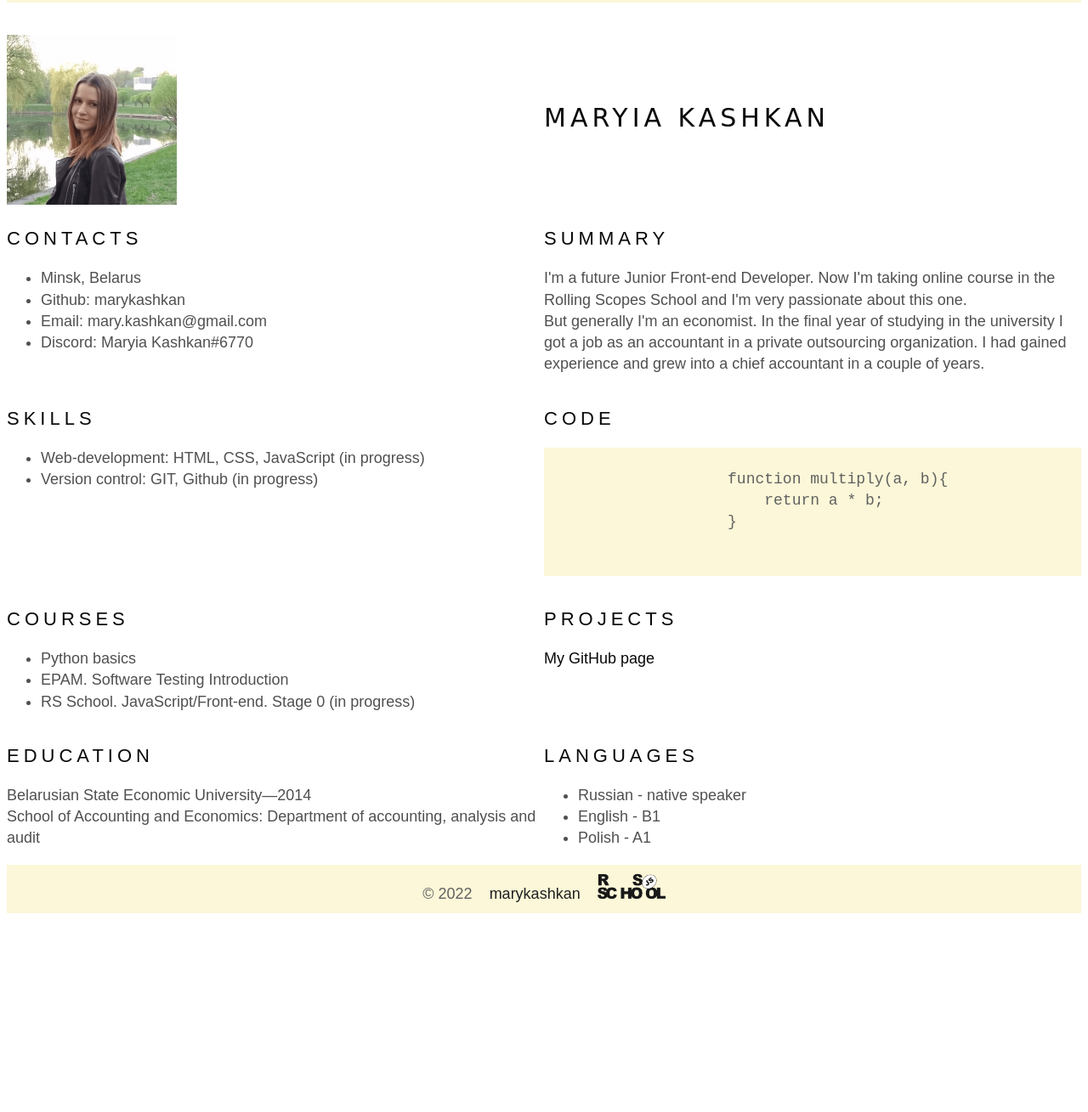
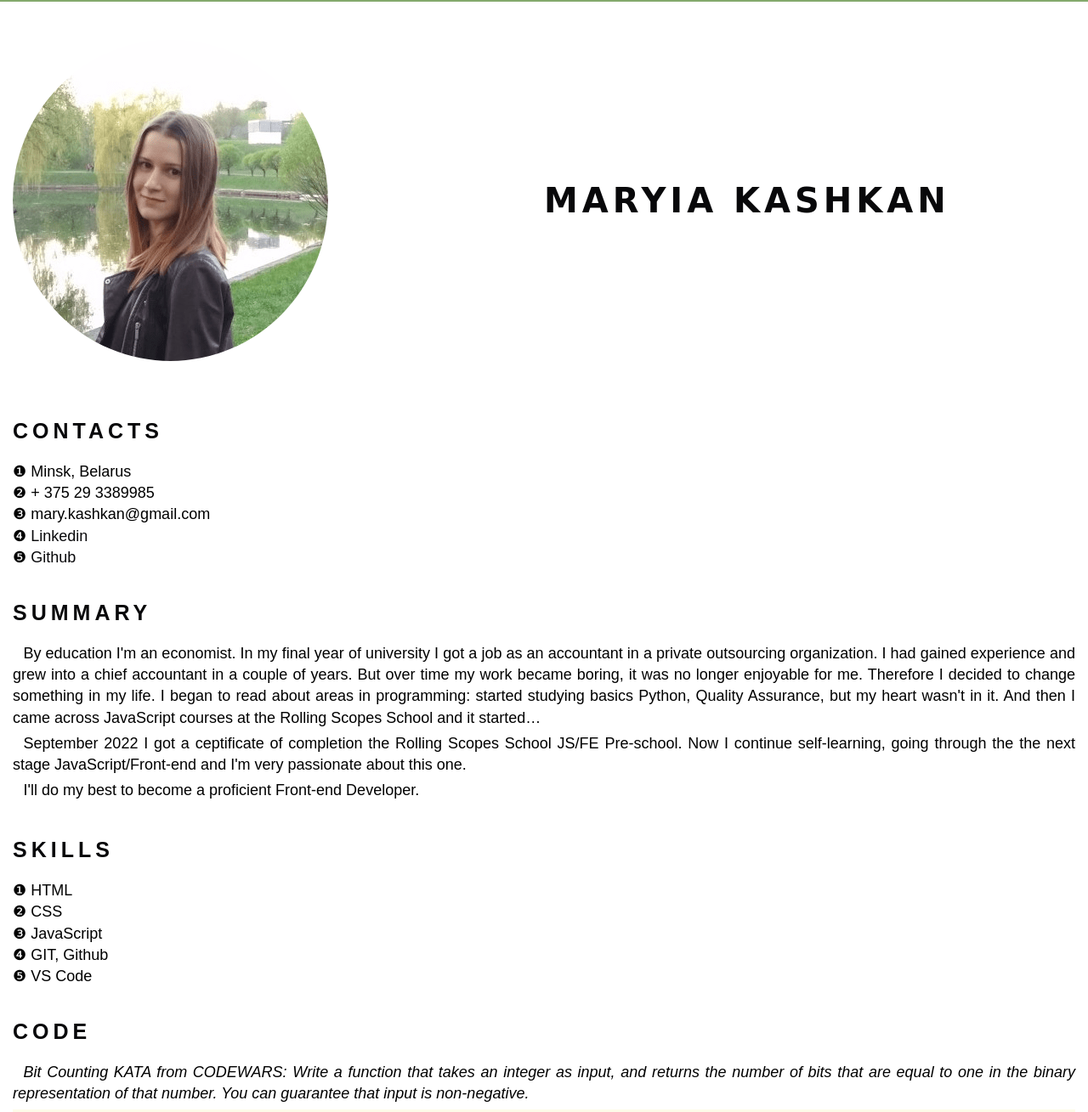
Before and after one commit to marykashkan/rsschool-cv, a plain HTML site: page index.html in a window 1280 px wide. Shown: the part 68-1377 px from the top of the page at 85% size. Before the commit the page ends 1151 px from the top, so only its background shows below. Drawn offline with Linux system fonts and the light colour scheme.

Commit message:
feat: change cv add more info

```diff
--- a/index.html
+++ b/index.html
@@ -1,14 +1,17 @@
 <!DOCTYPE html>
 <html lang="en">
   <head>
-    <meta charset="UTF-8">
-    <meta http-equiv="X-UA-Compatible" content="IE=edge">
-    <meta name="viewport" content="width=device-width, initial-scale=1.0">
-    <link rel="stylesheet" href="./style.css">
-    <link rel="icon" href="./assets/ico/favicon.ico">
+    <meta charset="UTF-8" />
+    <meta http-equiv="X-UA-Compatible" content="IE=edge" />
+    <meta name="viewport" content="width=device-width, initial-scale=1.0" />
+    <link rel="stylesheet" href="./style.css" />
+    <link rel="icon" href="./assets/ico/favicon.ico" />
     <title>CV Maryia Kashkan</title>
   </head>
   <body>
+    <div class="content">
+      <header class="header">
+        <div class="container">
           <nav class="nav">
             <ul class="nav-list">
               <li class="nav-item">
@@ -17,8 +20,12 @@
               <li class="nav-item">
                 <a href="#summary" class="nav-link">Summary</a>
               </li>
-        <li class="nav-item"><a href="#skills" class="nav-link">Skills</a></li>
-        <li class="nav-item"><a href="#code" class="nav-link">Code</a></li>
+              <li class="nav-item">
+                <a href="#skills" class="nav-link">Skills</a>
+              </li>
+              <li class="nav-item">
+                <a href="#code" class="nav-link">Code</a>
+              </li>
               <li class="nav-item">
                 <a href="#courses" class="nav-link">Courses</a>
               </li>
@@ -33,100 +40,155 @@
               </li>
             </ul>
           </nav>
-    <header class="header">
-      <div class="container"></div>
+        </div>
       </header>
       <main class="main">
         <div class="container main-container">
-        <section class="section">
+          <div class="main__row">
+            <section class="section section__photo">
               <h2 class="h2-none">my photo</h2>
-          <img class="img-me" src="./assets/png/me.png" alt="my photo">
+              <img class="img-me" src="./assets/png/me.png" alt="my photo" />
             </section>
-        <section class="section">
+            <section class="section section__name">
               <h1 class="section-name">Maryia Kashkan</h1>
             </section>
+          </div>
+
           <section class="section" id="contacts">
             <h2 class="section-title">Contacts</h2>
             <ul>
-            <li>Minsk, Belarus</li>
-            <li>Github: marykashkan</li>
-            <li>Email: mary.kashkan@gmail.com</li>
-            <li>Discord: Maryia Kashkan#6770</li>
+              <li>&#10102; Minsk, Belarus</li>
+              <li>&#10103; + 375 29 3389985</li>
+              <li>&#10104; mary.kashkan@gmail.com</li>
+              <li>
+                &#10105;
+                <a href="https://www.linkedin.com/in/maryia-kashkan-466654249/"
+                  >Linkedin</a
+                >
+              </li>
+              <li>
+                &#10106; <a href="https://github.com/marykashkan">Github</a>
+              </li>
             </ul>
           </section>
           <section class="section" id="summary">
             <h2 class="section-title">Summary</h2>
             <p>
-            I'm a future Junior Front-end Developer. Now I'm taking online
-            course in the Rolling Scopes School and I'm very passionate about
-            this one.<br>But generally I'm an economist. In the final year of
-            studying in the university I got a job as an accountant in a private
-            outsourcing organization. I had gained experience and grew into a
-            chief accountant in a couple of years.
+              By education I'm an economist. In my final year of university I
+              got a job as an accountant in a private outsourcing organization.
+              I had gained experience and grew into a chief accountant in a
+              couple of years. But over time my work became boring, it was no
+              longer enjoyable for me. Therefore I decided to change something
+              in my life. I began to read about areas in programming: started
+              studying basics Python, Quality Assurance, but my heart wasn't in
+              it. And then I came across JavaScript courses at the Rolling
+              Scopes School and it started…
             </p>
+
+            <p>
+              September 2022 I got a ceptificate of completion the Rolling
+              Scopes School JS/FE Pre-school. Now I continue self-learning,
+              going through the the next stage JavaScript/Front-end and I'm very
+              passionate about this one.
+            </p>
+            <p>I'll do my best to become a proficient Front-end Developer.</p>
           </section>
           <section class="section" id="skills">
             <h2 class="section-title">Skills</h2>
             <ul>
-            <li>Web-development: HTML, CSS, JavaScript (in progress)</li>
-            <li>Version control: GIT, Github (in progress)</li>
+              <li>&#10102; HTML</li>
+              <li>&#10103; CSS</li>
+              <li>&#10104; JavaScript</li>
+              <li>&#10105; GIT, Github</li>
+              <li>&#10106; VS Code</li>
             </ul>
           </section>
           <section class="section" id="code">
             <h2 class="section-title">Code</h2>
+            <p>
+              <span
+                >Bit Counting KATA from CODEWARS: Write a function that takes an
+                integer as input, and returns the number of bits that are equal
+                to one in the binary representation of that number. You can
+                guarantee that input is non-negative.</span
+              >
+            </p>
             <pre class="code">
               <code>
-                    function multiply(a, b){
-                        return a * b;
-                    }
+                var countBits = function(n) {
+                  let numberOfOnes = 0;
+                  let arr = Array.from(n.toString(2));
+                  arr.forEach(function(element) {
+                    if (element.includes('1')) {
+                      numberOfOnes = numberOfOnes + 1;
+                    };
+                  });
+                  return numberOfOnes;
+                };
               </code>
             </pre>
           </section>
           <section class="section" id="courses">
             <h2 class="section-title">Courses</h2>
             <ul>
-            <li>Python basics</li>
-            <li>EPAM. Software Testing Introduction</li>
-            <li>RS School. JavaScript/Front-end. Stage 0 (in progress)</li>
+              <li>&#10102; Python basics for beginners</li>
+              <li>&#10103; EPAM. Software Testing Introduction</li>
+              <li>&#10104; JavaScript Training: www.codewars.com (6 kyu)</li>
+              <li>
+                &#10105; RS School. JS/FE Pre-school (have certificate of
+                completions)
+              </li>
+              <li>
+                &#10106; RS Schools. JavaScript/Front-end. Stage 1 (in progress)
+              </li>
             </ul>
           </section>
           <section class="section" id="projects">
             <h2 class="section-title">Projects</h2>
+            <p>
               <a href="https://github.com/marykashkan?tab=repositories"
                 >My GitHub page</a
               >
+            </p>
           </section>
           <section class="section" id="education">
             <h2 class="section-title">Education</h2>
+            <p>Belarusian State Economic University &mdash; 2014</p>
             <p>
-            Belarusian State Economic University&mdash;2014<br>School of
-            Accounting and Economics: Department of accounting, analysis and
-            audit
+              School of Accounting and Economics: Department of accounting,
+              analysis and audit
             </p>
           </section>
           <section class="section" id="languages">
             <h2 class="section-title">Languages</h2>
             <ul>
-            <li>Russian - native speaker</li>
-            <li>English - B1</li>
-            <li>Polish - A1</li>
+              <li>&#10102; Russian - native speaker</li>
+              <li>
+                &#10103; English - B1 (according to the online test at
+                www.efset.org)
+              </li>
+              <li>&#10104; Polish - A1</li>
             </ul>
           </section>
         </div>
       </main>
       <footer class="footer">
         <div class="container footer-container">
+          <div>&copy; 2022</div>
           <div>
-          &copy;&nbsp;2022&nbsp;&nbsp;&nbsp;&nbsp;<a
-            href="https://github.com/marykashkan"
-            >marykashkan</a
-          >&nbsp;&nbsp;&nbsp;&nbsp;<a href="https://rs.school/js/"
+            <a href="https://github.com/marykashkan">marykashkan</a>
+          </div>
+          <div>
+            <a href="https://rs.school/js/"
               ><img
                 class="img-rs"
                 src="./assets/png/rs_school_js.png"
-              alt="rs_school"></a>
+                alt="rs_school"
+            /></a>
           </div>
         </div>
       </footer>
+    </div>
+    <script type="module" src="js/script.js"></script>
   </body>
 </html>
--- /dev/null
+++ b/js/script.js
@@ -0,0 +1,3 @@
+(function () {
+  const navList = document.querySelector(".nav-list");
+})();
--- a/style.css
+++ b/style.css
@@ -1,36 +1,162 @@
+* {
+  padding: 0;
+  margin: 0;
+  border: 0;
+}
+
+*,
+*::before,
+*::after {
+  -moz-box-sizing: border-box;
+  -webkit-box-sizing: border-box;
+  box-sizing: border-box;
+}
+
+:focus,
+:active {
+  outline: none;
+}
+
+a:focus,
+a:active {
+  outline: none;
+}
+
+nav,
+footer,
+header,
+aside {
+  display: block;
+}
+
+html,
+body {
+  height: 100%;
+  width: 100%;
+  font-size: 100%;
+  line-height: 100%;
+  font-size: 14px;
+  -ms-text-size-adjust: 100%;
+  -moz-text-size-adjust: 100%;
+  -webkit-text-size-adjust: 100%;
+}
+
+input,
+button,
+textarea {
+  font-family: inherit;
+}
+
+input::-ms-clear {
+  display: none;
+}
+
+button {
+  cursor: pointer;
+}
+
+button::-moz-focus-inner {
+  padding: 0;
+  border: 0;
+}
+
+a,
+a:visited {
+  text-decoration: none;
+}
+
+a:hover {
+  text-decoration: none;
+}
+
+ul li {
+  list-style: none;
+}
+
+img {
+  vertical-align: top;
+}
+
+body {
+  font-family: Arial, Helvetica, sans-serif;
+  font-size: 18px;
+  font-weight: 400;
+  line-height: 1.4;
+  color: black;
+}
+
+h1,
+h2,
+h3,
+h4,
+h5,
+h6 {
+  font-size: inherit;
+  font-weight: 700;
+  margin: 35px auto 18px auto;
+}
+
 html {
   scroll-behavior: smooth;
 }
 
-.nav {
-    background-color:#fbf7d4;
+.header {
+  background-color: #77a05d;
   opacity: 0.9;
-    padding: 1px;
+}
+
+.content {
+  display: flex;
+  flex-direction: column;
 }
 
 .nav-list {
   display: flex;
-    justify-content: flex-end;
+  justify-content: center;
   align-items: center;
   list-style: none;
+  line-height: 40px;
 }
 
 .nav-link {
   padding: 0 14px;
 }
 
+.nav-item:hover {
+  background-color: #fbf7d4;
+}
+
 .container {
   max-width: 1440px;
   margin: 0 auto;
+  padding: 15px;
 }
 
 .main-container {
   display: flex;
+  flex-direction: column;
   flex-wrap: wrap;
 }
 
+.main__row {
+  display: flex;
+  flex-direction: row;
+  justify-content: center;
+  padding: 30px 0px;
+}
+
+p {
+  text-align: justify;
+  text-indent: 1%;
+  padding-bottom: 5px;
+}
+
+span {
+  font-style: italic;
+}
+
 .section {
-    width: 50%;
+  width: 100%;
 }
 
 @media (max-width: 768px) {
@@ -39,35 +165,34 @@ html {
   }
 }
 
-body {
-    font-family: Arial, Helvetica, sans-serif;
-    font-size: 18px;
-    font-weight: 400;
-    line-height: 1.4;
-    color: #505050;
-}
-
 .section-title {
-    font-size: 22px;
-    font-weight: 400;
+  font-size: 25px;
   text-transform: uppercase;
   letter-spacing: 5px;
   color: #08080a;
 }
 
+.section__photo {
+  align-self: center;
+}
+
 .section-name {
-    font-size: 30px;
-    font-weight: 400;
+  font-size: 40px;
   text-transform: uppercase;
   letter-spacing: 5px;
   color: #08080a;
-    margin-top: 115px;
   font-family: cursive;
+  margin: 0px;
+}
+
+.section__name {
+  align-self: center;
 }
 
 .img-me {
-    width: 200px;
-    height: 200px;
+  max-width: 100%;
+  max-height: 100%;
+  border-radius: 50%;
 }
 
 .img-rs {
@@ -76,7 +201,7 @@ body {
 }
 
 .footer {
-    background-color:#fbf7d4;
+  background-color: #77a05d;
   opacity: 0.9;
   margin: 0;
   padding: 0;
@@ -84,13 +209,14 @@ body {
 
 .footer-container {
   display: flex;
-    justify-content: center;
+  justify-content: space-around;
   padding: 10px;
+  align-items: flex-end;
 }
 
 .code {
-    background-color:#fbf7d4;
-    opacity: 0.9;
+  background: rgb(251, 247, 212, 0.5);
+  color: black;
 }
 
 a {
@@ -99,6 +225,6 @@ a {
 }
 
 .h2-none {
-    visibility: hidden;
+  display: none;
   margin: 0;
 }
```
Lines whose indentation alone changed are shown as unchanged.
